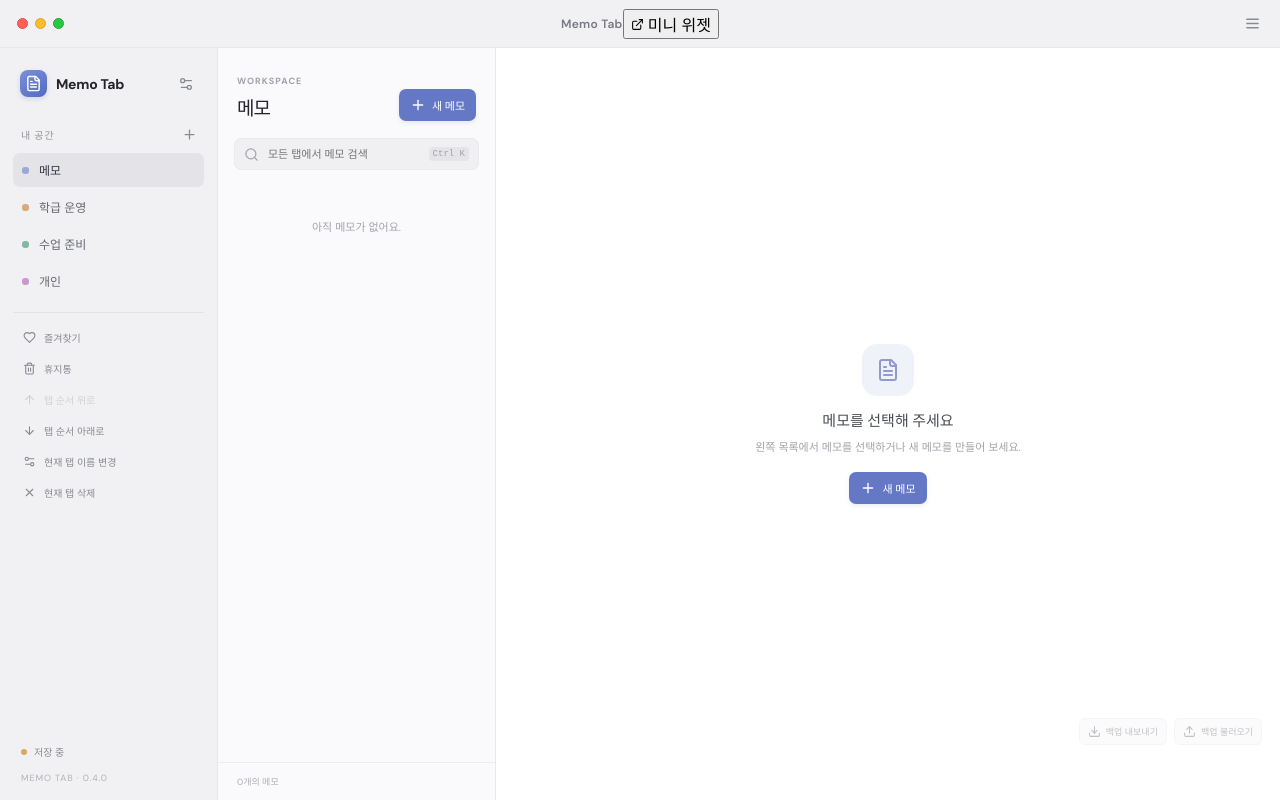
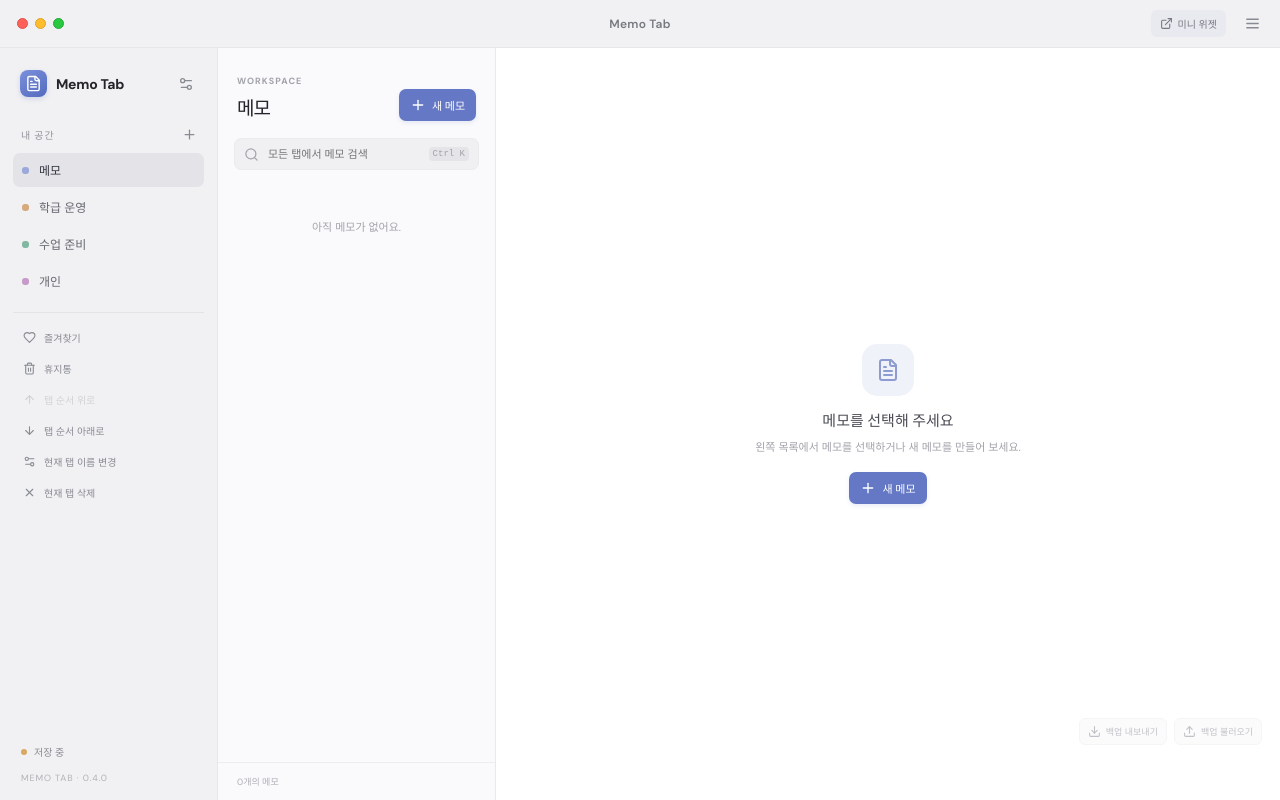
Before and after one commit to gmeann/memo-tab, a React (Vite) app: page / in a window 1280 px wide. Built offline with nearby package versions, Linux system fonts and the light colour scheme.

Commit message:
style: add mini widget launcher

```diff
--- a/src/index.css
+++ b/src/index.css
@@ -133,3 +133,6 @@ button { cursor: pointer; }
 .sidebar-actions button:disabled { opacity: .3; cursor: not-allowed; }
 .search-box:focus-within { border-color: #aab5df; background: #fff; box-shadow: 0 0 0 2px #6478c51a; }
 button:focus-visible, input:focus-visible, textarea:focus-visible { outline: 2px solid #91a0d8; outline-offset: 2px; }
+
+.web-widget-launch { position: absolute; right: 54px; display: inline-flex; align-items: center; gap: 5px; height: 27px; padding: 0 9px; color: #777983; background: #e9eaf0; border: 0; border-radius: 6px; font-size: 10px; -webkit-app-region: no-drag; }
+.web-widget-launch:hover { color: #5369bd; background: #e1e4f1; }
```
